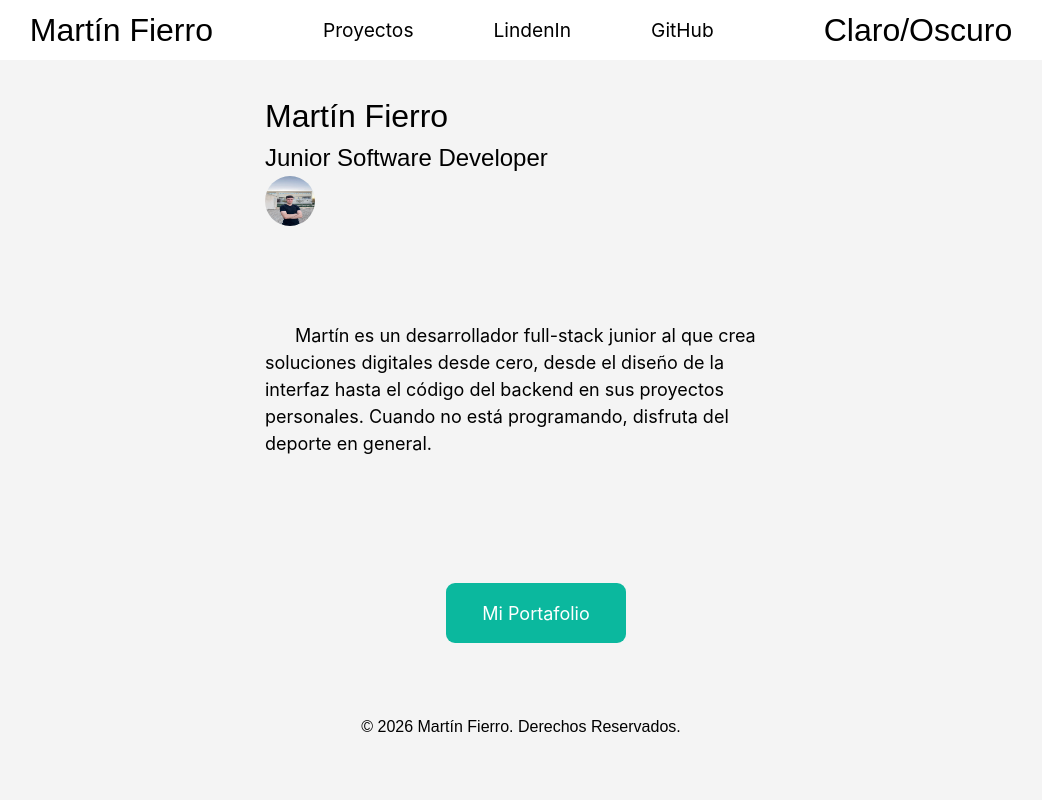
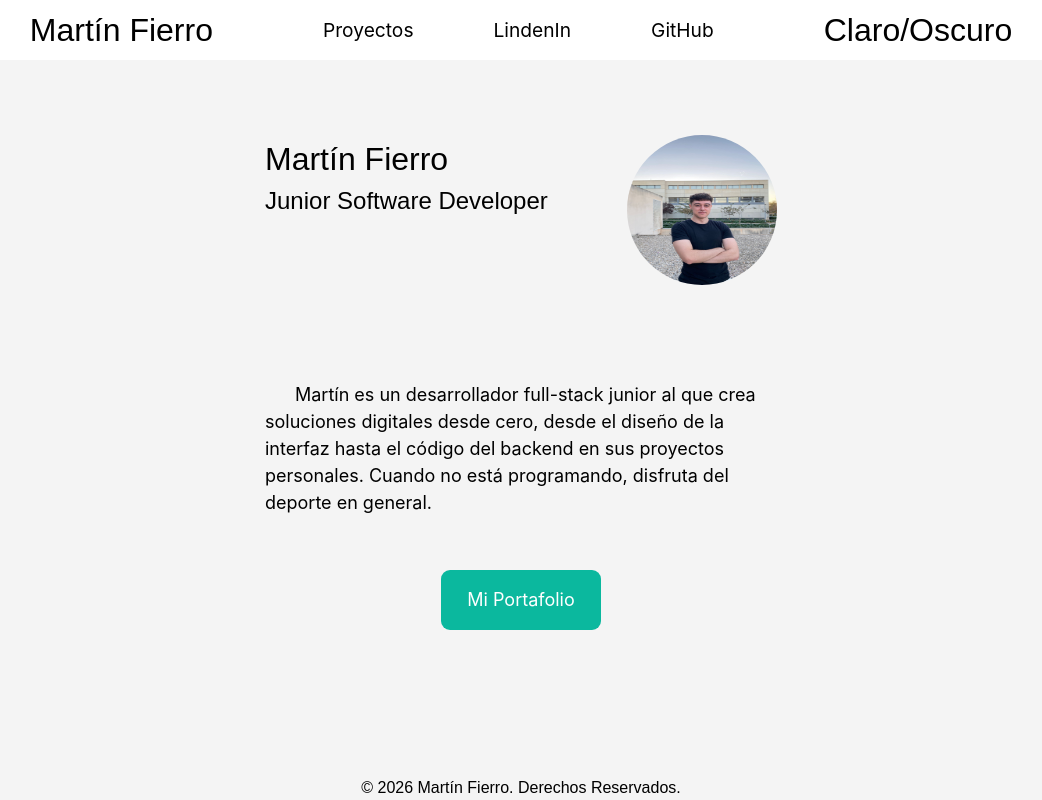
Before and after one commit to martiinfiierro2/Portafolio, a React (Vite) app: page / in a window 1280 px wide. Shown: the whole page, without its empty margins (119-1161 px from the left). Built offline with nearby package versions, Linux system fonts and the light colour scheme; the HTML template or start-up script is replaced by a standard one.

Commit message:
bio ended

```diff
--- a/src/components/Biografia.jsx
+++ b/src/components/Biografia.jsx
@@ -1,12 +1,15 @@
 import React, { useState, useEffect } from 'react';
+import { Link, NavLink } from 'react-router-dom';
 
 export default function Biografia() {
   return (
     <div className="bio-container">
         <div className="perfil">
-            <h1>Martín Fierro</h1>
-            <h2>Junior Software Developer</h2>
-            <div>
+            <div className="texto-perfil">
+                <h1>Martín Fierro</h1>
+                <h2>Junior Software Developer</h2>
+            </div>
+            <div className="contenedor-img">
                 <img className='imgPerfil' src="/img/martin.jpg"/>
             </div>
         </div>
@@ -15,9 +18,9 @@ export default function Biografia() {
                 desde el diseño de la interfaz hasta el código del backend en sus proyectos personales.
                 Cuando no está programando, disfruta del deporte en general.
             </p>
-            <div className='botonPortafolio'>
-                <button>Mi Portafolio</button>
-            </div>
+            <NavLink to='/proyectos' className='botonPortafolio'>
+                Mi Portafolio
+            </NavLink>
         </div>
     </div>
   );
--- a/src/index.css
+++ b/src/index.css
@@ -65,59 +65,61 @@
   display: flex;
   flex-direction: column;
   justify-content: center;
-  margin-left: auto;
-  margin-right: auto;
+  margin: auto;
+  margin: auto;
   width: 40%;
 }
 
 .perfil{
-  padding-top: 2em;
   padding-bottom: 6em;
   font-family: var(--title-font);
   display: flex;
-  flex-direction: column;
-  justify-content: center;
+  justify-content: space-between;
 }
 
-.perfil > h1{
+.texto-perfil{
+  display: flex;
+  flex-direction: column;
+}
+
+.texto-perfil > h1{
   font-size: xx-large;
 }
 
-.perfil > h2{
+.texto-perfil > h2{
   font-size: x-large;
+}
+
+.imgPerfil {
+  width: 150px;
+  height: 150px;
+  border-radius: 50%;
 }
 
 .trabajo{
   display: flex;
   flex-direction: column;
   font-family: var(--text-font);
-  text-indent: 30px;
   font-size: large;
   padding-bottom: 4em;
 }
 
 .trabajo > p{
   padding-bottom: 3em;
+  text-indent: 30px;
 }
 
-.botonPortafolio{
-  margin-top: 4em;
-  text-align: center;
-  font-family: var(--text-font);
-}
-
-.botonPortafolio > button{
-  width: 180px;
-  height: 60px;
-  border-radius: .5em;
+.botonPortafolio {
+  display: inline-flex;
+  justify-content: center;
+  align-items: center;
+  text-decoration: none;
   background-color: var(--colorPortafolioBtn);
   color: var(--color1);
-}
-
-.imgPerfil{
-  width: 50px;
-  height: 50px;
-  border-radius: 5em;
+  width: 160px;
+  height: 60px;
+  border-radius: 0.5em;
+  margin: auto;
 }
 
 /*FOOTER*/
```
